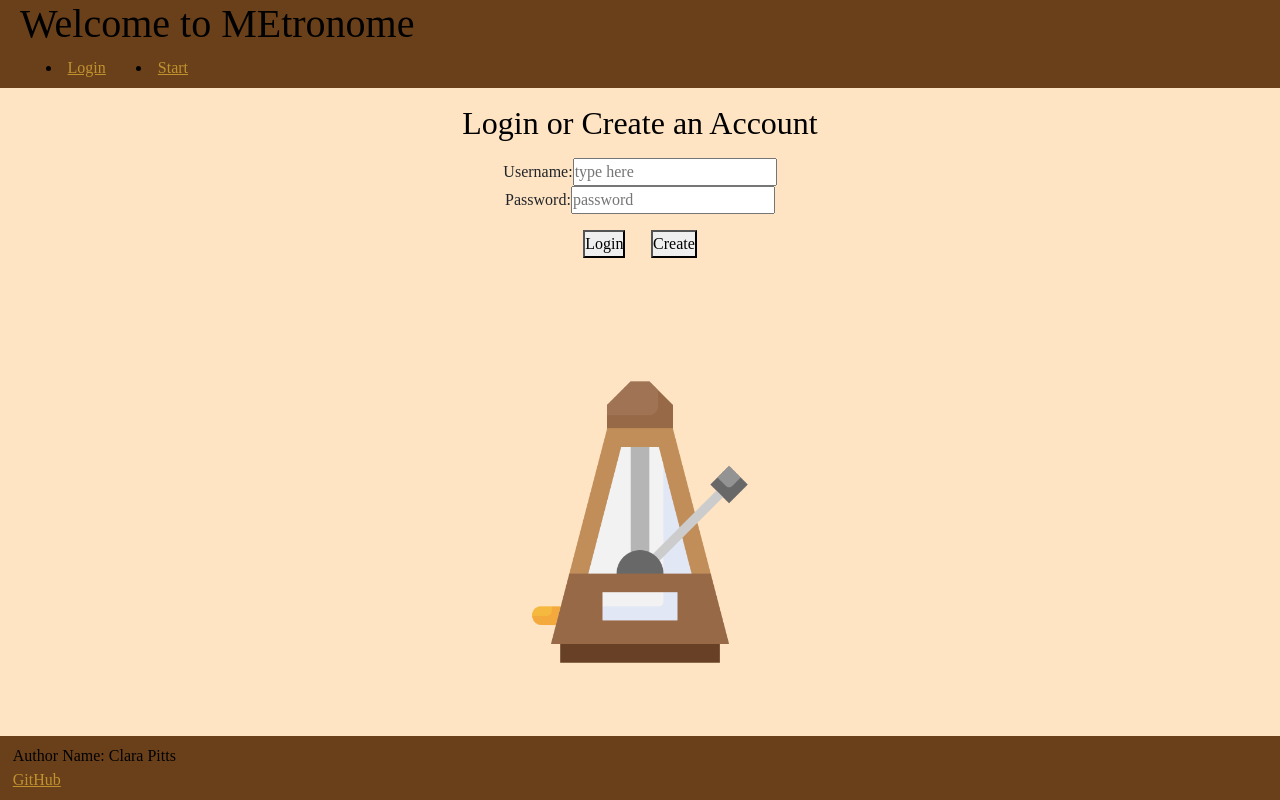
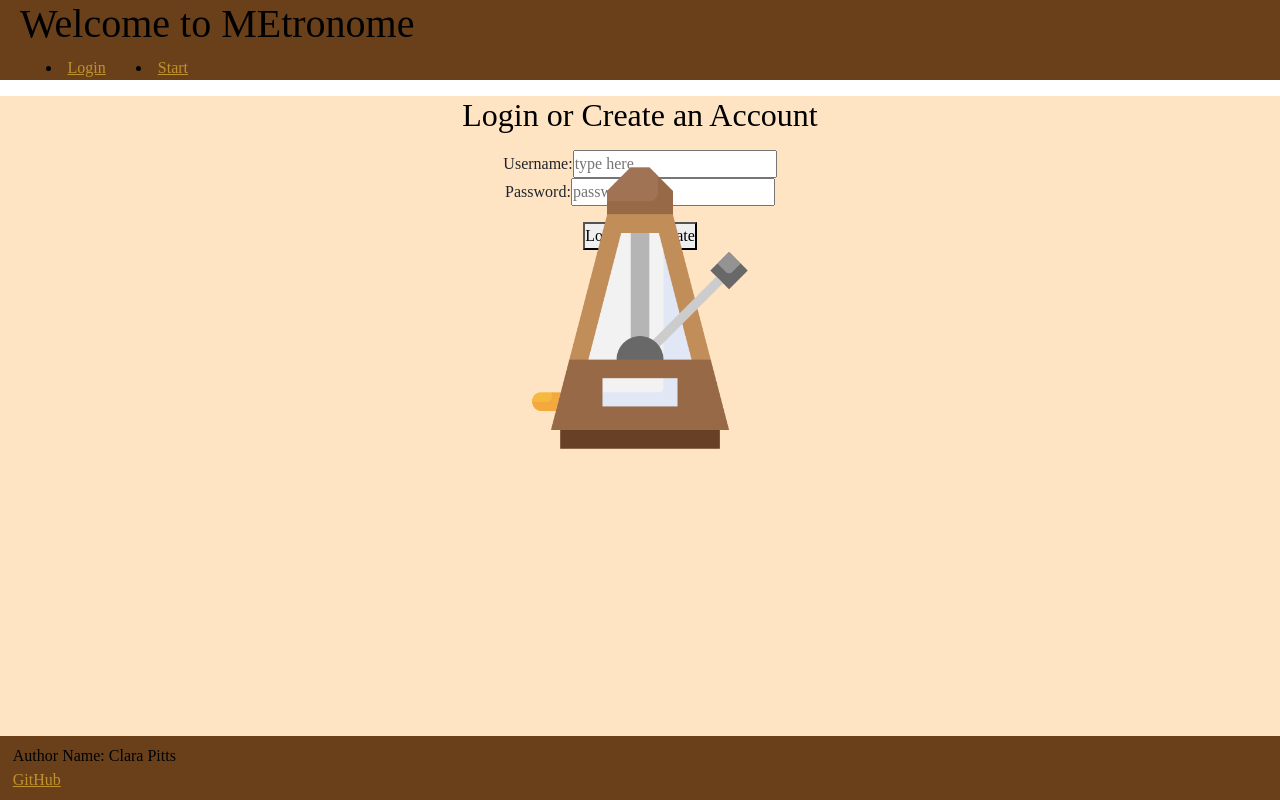
Before and after one commit to claral21/startup, a React (Vite) app: page / in a window 1280 px wide. Built offline with nearby package versions, Linux system fonts and the light colour scheme; a web font is replaced by a local one.

Commit message:
I added the placeholder view components

```diff
--- a/src/app.jsx
+++ b/src/app.jsx
@@ -4,7 +4,7 @@ import './app.css';
 
 export default function App() {
   return (
-    <div className="login_body">
+    <div>
       <header>
         <h1>Welcome to MEtronome</h1>
         <nav>
```
Also changed, not shown: src/login/login.jsx (added, +9 -0 lines), src/soundmaker/soundmaker.jsx (added, +9 -0 lines), 1 other file (tests, documents, lock files or other folders).
